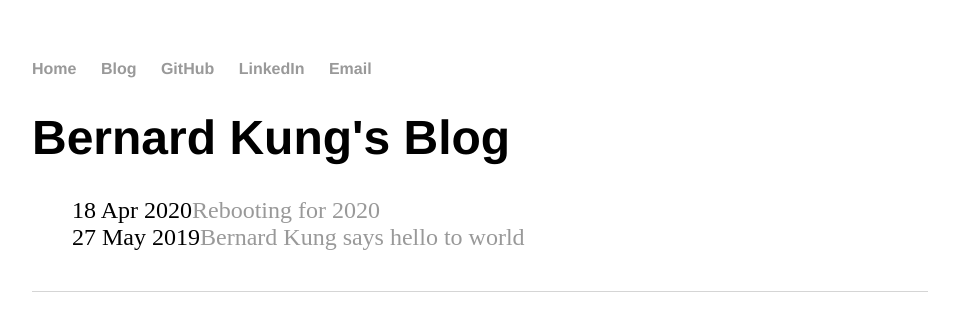
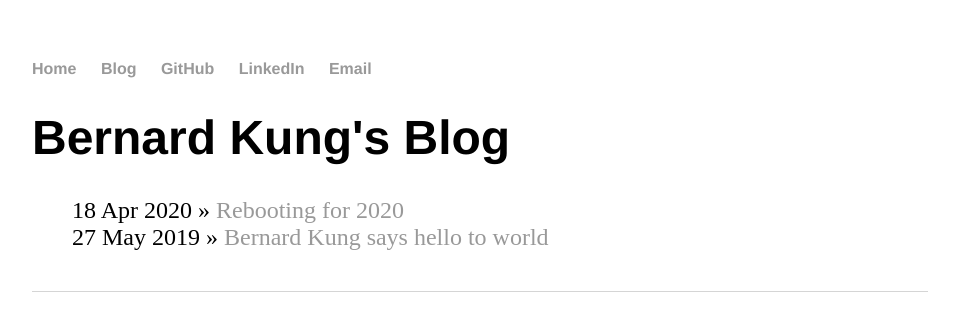
Before and after one commit to bernardkung/bernardkung.github.io, a Jekyll site: the page built from blog/index.html, in a window 1280 px wide. Shown: the top 331 px of the page, without its empty margins (160-1119 px from the left). Built offline with Jekyll 4.4.1, drawn with Linux system fonts in a browser that asks for light colours.

Commit message:
Update blog index try 2

```diff
--- a/blog/index.html
+++ b/blog/index.html
@@ -2,11 +2,11 @@
 layout: default
 title: Bernard Kung's Blog
 ---
+<h1>{{ page.title }}</h1>
+<ul class="posts">
 
- <h1>{{ page.title }}</h1>
- <ul class = "posts">
+  {% for post in site.posts %}
+    <li><span>{{ post.date | date_to_string }}</span> &raquo; <a href="{{ post.url }}" title="{{ post.title }}">{{ post.title }}</a></li>
+  {% endfor %}
 
-	  {% for post in site.posts %}
-	    <li><span>{{ post.date | date_to_string }}</span><a href="{{ post.url }}" title="{{ post.title }}">{{ post.title }}</a></li>
-	  {% endfor %}
-	</ul>
+</ul>
```
